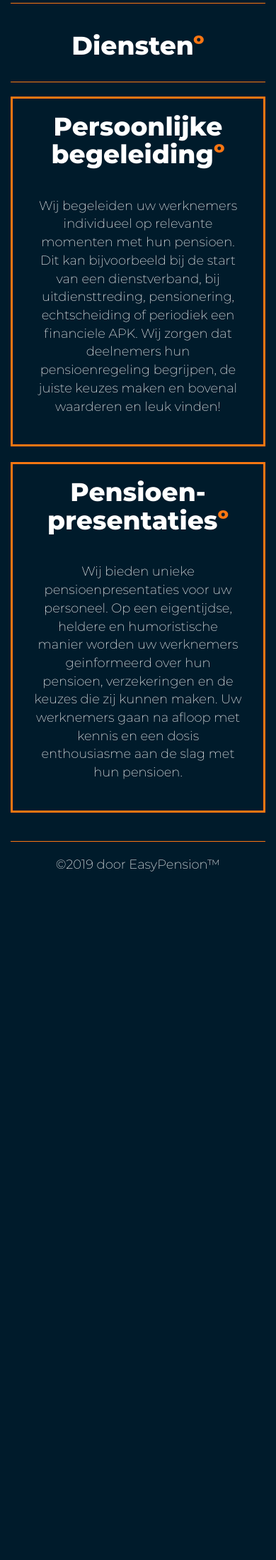
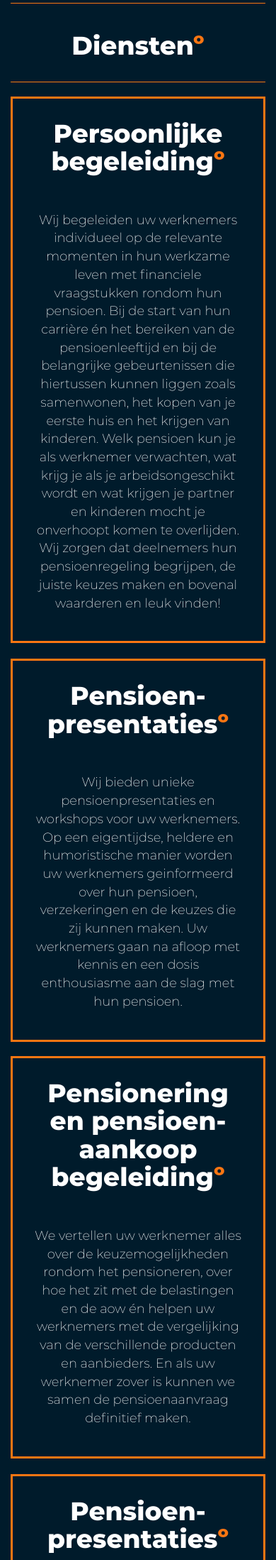
Before and after one commit to IvoJongmans/EasyPension, a PHP site: page /diensten.html in a window 390 px wide. Shown: the part 61-2259 px from the top of the page at 71% size. Before the commit the page ends 1303 px from the top, so only its background shows below. Run offline with PHP 8.4, Linux system fonts and the light colour scheme.

Commit message:
first commit

```diff
--- a/diensten.css
+++ b/diensten.css
@@ -7,6 +7,18 @@
     font-family: MontserratEL;
     src: url("MonteserratExtraBold/Montserrat-ExtraLight.otf") format("opentype");
 }
+
+.row {
+    display: -webkit-box;
+    display: -webkit-flex;
+    display: -ms-flexbox;
+    display:         flex;
+    flex-wrap: wrap;
+  }
+  .row > [class*='col-'] {
+    display: flex;
+    flex-direction: column;
+  }
 
 body {
     background-color: #001B2B;
@@ -41,9 +53,13 @@ hr {
     display: none;
 }
 
+.pensioenaankoopkort {
+    display: none;
+}
+
 .boxtext {
     max-width: 100%;
-    min-height: 350px;
+    height: 100%;
     border: 3px solid orange;
     display:block;
     margin-left: auto;
@@ -52,9 +68,14 @@ hr {
     border: 3px solid #FB7612;
 }
 
+.boxtext h1 {
+    padding: 10px;
+}
+
 .boximage {
-    max-width: 100%;
-    min-height: 350px;
+    width: 100%;
+    /* min-height: 500px; */
+    height: 100%;
     border: 3px solid orange;
     display:block;
     margin-left: auto;
@@ -66,24 +87,31 @@ hr {
 
 @media only screen and (max-width:1200px) {
     .boxtext {
-        height: 400px;
+        /* height: 650px; */
     }
     .boximage {
-        height: 400px;
+        /* height: 650px; */
     }
 }
 
 @media only screen and (max-width:992px) {
     .boxtext {
-        height: 510px;
+        /* height: 540px; */
+        height: 100%;
     }
     .boximage {
-        height: 510px;
+        /* height: 540px; */
     }
     .pensioenpresentaties {
         display: none;
     }
+    .pensioenaankoop {
+        display: none;
+    }
     .pensioenpresentatieskort {
+        display: block;
+    }
+    .pensioenaankoopkort {
         display: block;
     }
 }
@@ -93,7 +121,7 @@ hr {
         height: 70px;
     }
     .boxtext {
-        height: 100%;
+        /* height: 100%; */
     }
     .boximage {
         display: none;
--- a/diensten.html
+++ b/diensten.html
@@ -55,7 +55,7 @@
     </div>
 
     <div class="container">
-        <div class="row">
+        <div class="row row-eq-height">
             <div class="col-sm-6">
                 <div class="boxtext">
 
@@ -63,10 +63,13 @@
                         <h1 class="text-center" style="font-weight: bolder">Persoonlijke begeleiding<span
                                 class="celsius">º</span></h1>
                         <p class="text-center" style="padding:30px;">
-                            Wij begeleiden uw werknemers individueel op relevante momenten met hun pensioen. Dit kan
-                            bijvoorbeeld bij de start van een dienstverband, bij uitdiensttreding, pensionering, echtscheiding of
-                            periodiek een financiele APK. Wij zorgen dat deelnemers hun pensioenregeling begrijpen, de juiste
-                            keuzes maken en bovenal waarderen en leuk vinden!
+                            Wij begeleiden uw werknemers individueel op de relevante momenten in hun werkzame leven met
+                            financiele vraagstukken rondom hun pensioen. Bij de start van hun carrière én het bereiken van de
+                            pensioenleeftijd en bij de belangrijke gebeurtenissen die hiertussen kunnen liggen zoals
+                            samenwonen, het kopen van je eerste huis en het krijgen van kinderen. Welk pensioen kun je als
+                            werknemer verwachten, wat krijg je als je arbeidsongeschikt wordt en wat krijgen je partner en
+                            kinderen mocht je onverhoopt komen te overlijden. Wij zorgen dat deelnemers hun
+                            pensioenregeling begrijpen, de juiste keuzes maken en bovenal waarderen en leuk vinden!
                         </p>
 
                 </div>
@@ -99,10 +102,68 @@
                         <h1 class="text-center pensioenpresentatieskort" style="font-weight: bolder">Pensioen-<br>presentaties<span
                                 class="celsius">º</span></h1>
                         <p class="text-center" style="padding:30px;">
-                            Wij bieden unieke pensioenpresentaties voor uw personeel. Op een eigentijdse, heldere en
-                            humoristische manier worden uw werknemers geinformeerd over hun pensioen, verzekeringen en
-                            de keuzes die zij kunnen maken. Uw werknemers gaan na afloop met kennis en een dosis
-                            enthousiasme aan de slag met hun pensioen.
+                            Wij bieden unieke pensioenpresentaties en workshops voor uw werknemers. Op een eigentijdse,
+                            heldere en humoristische manier worden uw werknemers geinformeerd over hun pensioen,
+                            verzekeringen en de keuzes die zij kunnen maken. Uw werknemers gaan na afloop met kennis en een
+                            dosis enthousiasme aan de slag met hun pensioen.
+                        </p>
+
+                </div>
+            </div>
+        </div>
+    </div>
+
+    <div class="container">
+        <div class="row">
+            <div class="col-sm-6">
+                <div class="boxtext">
+
+
+                        <h1 class="text-center pensioenaankoop" style="font-weight: bolder">Pensionering en pensioenaankoop begeleiding<span
+                                class="celsius">º</span></h1>
+                        <h1 class="text-center pensioenaankoopkort" style="font-weight: bolder">Pensionering<br> en pensioen-<br>aankoop begeleiding<span
+                                class="celsius">º</span></h1>
+                        <p class="text-center" style="padding:30px;">
+                            We vertellen uw werknemer alles over de keuzemogelijkheden rondom het pensioneren, over hoe
+                            het zit met de belastingen en de aow én helpen uw werknemers met de vergelijking van de
+                            verschillende producten en aanbieders. En als uw werknemer zover is kunnen we samen de
+                            pensioenaanvraag definitief maken.
+                        </p>
+
+                </div>
+            </div>
+            <div class="col-sm-6">
+                <div class="boximage">
+
+                        <!-- <img src="personaladvice.jfif"> -->
+
+                </div>
+            </div>
+        </div>
+    </div>
+
+    <div class="container">
+        <div class="row">
+                <div class="col-sm-6">
+                        <div class="boximage">
+
+                                <!-- <img src="personaladvice.jfif"> -->
+
+                        </div>
+                    </div>
+            <div class="col-sm-6">
+                <div class="boxtext">
+
+
+                        <h1 class="text-center pensioenpresentaties" style="font-weight: bolder">Ontzorging voor uitvoerders<span
+                                class="celsius">º</span></h1>
+                        <h1 class="text-center pensioenpresentatieskort" style="font-weight: bolder">Pensioen-<br>presentaties<span
+                                class="celsius">º</span></h1>
+                        <p class="text-center" style="padding:30px;">
+                            Wij hebben ruime ervaring met (en bij) pensioenuitvoerders en spreken de bedrijfstaal. Wij
+                            ontzorgen pensioenuitvoerders op het gebied van individuele gesprekken en
+                            deelnemerspresentaties. Wij garanderen een maximaal resultaat en streven naar hoge
+                            inlogpercentages, kennis van keuzemogelijkheden en activiteit op de online applicaties.
                         </p>
 
                 </div>
```
Also changed, not shown: index.html (+4 -7 lines).
